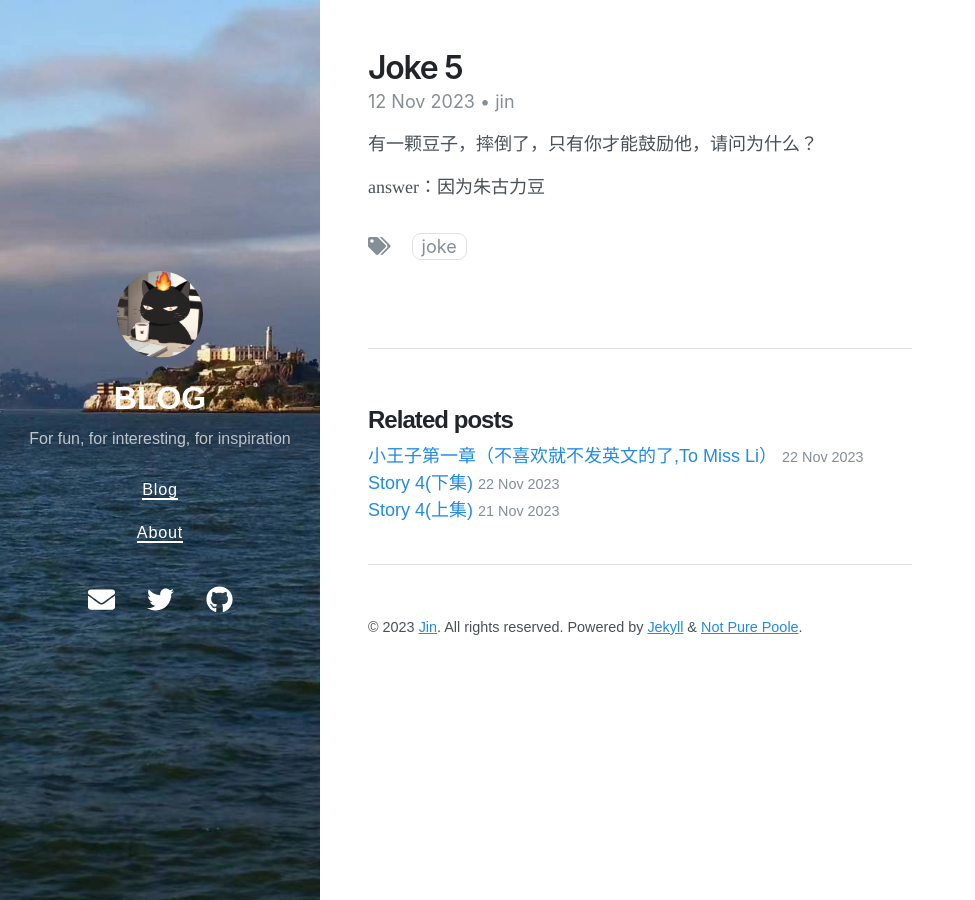
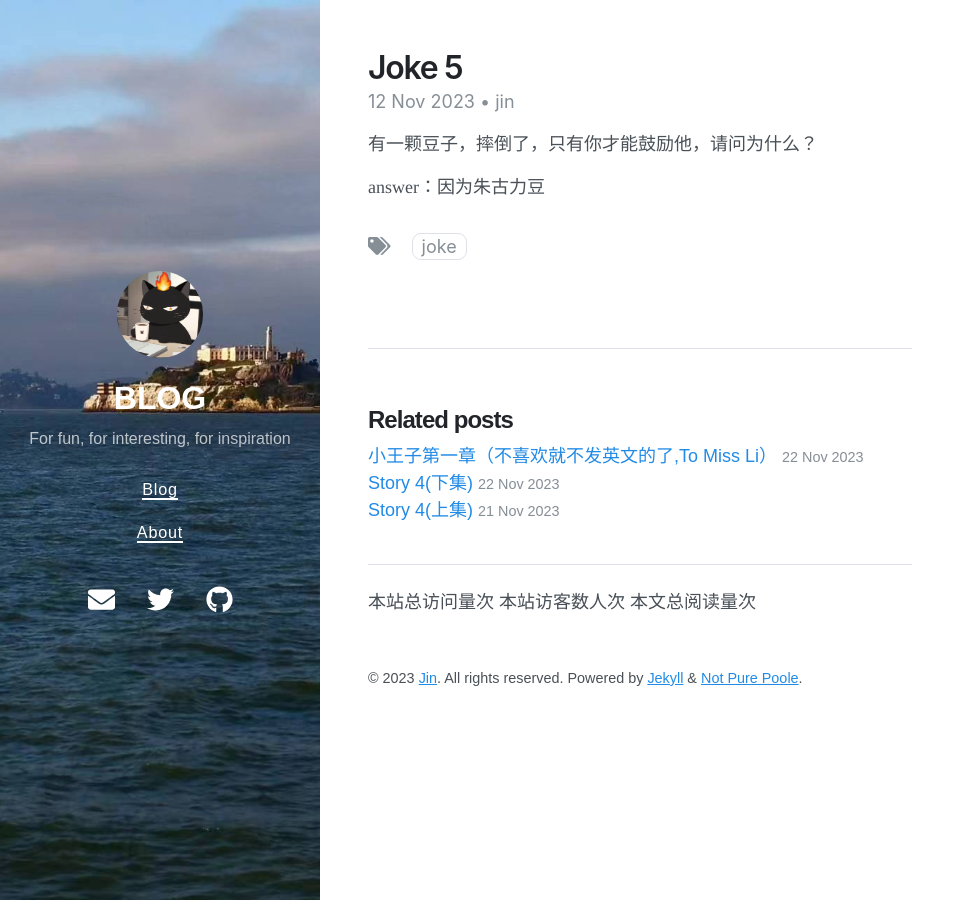
Before and after one commit to New-lay/New-lay.github.io, a Jekyll site: the page built from _posts/2023-11-12-joke-5.md, in a window 1280 px wide. Shown: the whole page, without its empty margins (0-975 px from the left). Built offline with Jekyll 4.4.1, drawn with Linux system fonts in a browser that asks for light colours; nearby versions of some CDN libraries.

Commit message:
Update post.html

```diff
--- a/_layouts/post.html
+++ b/_layouts/post.html
@@ -50,4 +50,7 @@ layout: default
     {% endfor %}
   </ul>
 </aside>
+本站总访问量<span id="busuanzi_value_site_pv"></span>次
+本站访客数<span id="busuanzi_value_site_uv"></span>人次
+本文总阅读量<span id="busuanzi_value_page_pv"></span>次
 {% endif %}
```
